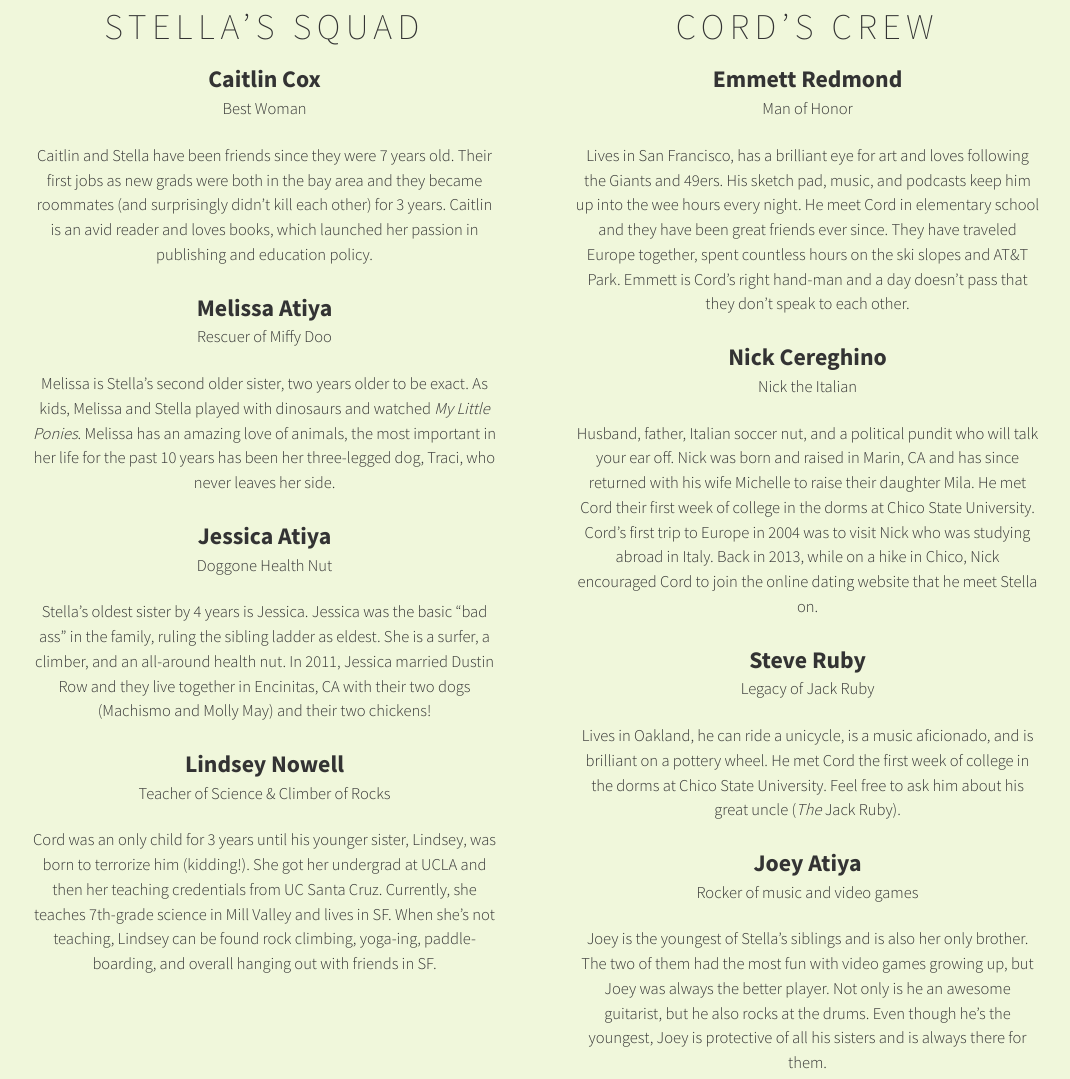
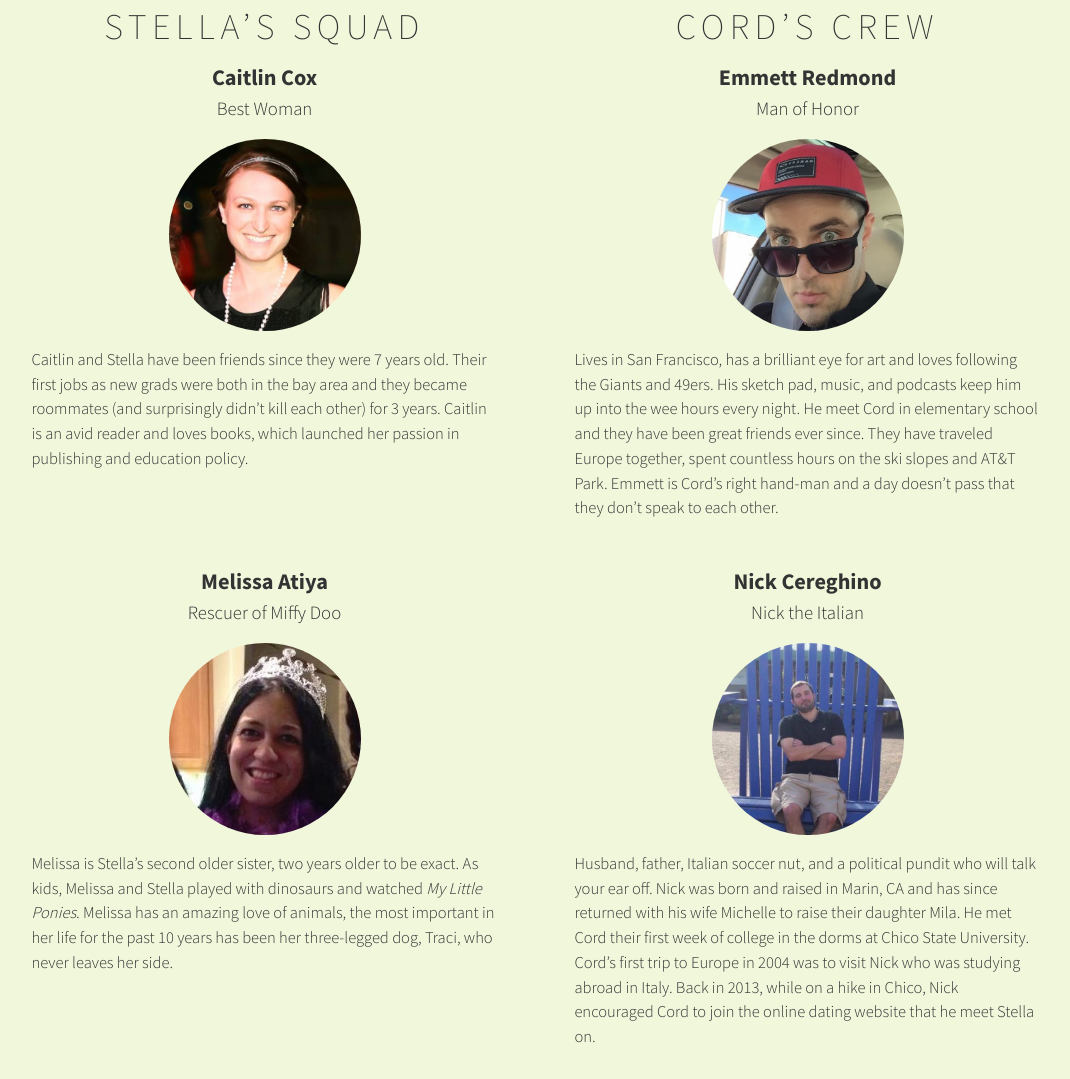
Before and after one commit to cvan/stellaandcord, a website: page index.html in a window 1280 px wide. Shown: the part 2546-3625 px from the top of the page, without its empty margins (104-1174 px from the left). Drawn offline with Linux system fonts and the light colour scheme.

Commit message:
stylise The Team; create square photos for members of The Team

```diff
--- a/assets/css/style.css
+++ b/assets/css/style.css
@@ -77,6 +77,14 @@ h2.heading--small {
 h2.heading--small:first-child,
 h2.heading--small + h3 {
   margin-top: 0;
+}
+
+h4 {
+  font-size: calc(1.15rem + .75vw);
+}
+
+.copy .person__title {
+  font-size: calc(0.95rem + .65vw);
 }
 
 .std {
@@ -379,8 +387,16 @@ img {
   padding: 0 3vw;
 }
 
+.person__img {
+  border-radius: 50%;
+  display: block;
+  margin: 1.5rem auto;
+  max-height: 15vw;
+  max-width: 15vw;
+}
+
 .person__item + .person__item {
-  padding-top: 2rem;
+  padding-top: 4rem;
 }
 
 @media (max-width: 600px) {
@@ -417,6 +433,16 @@ img {
     width: 100%;
   }
 
+  .person__item {
+    /* To override `min-height` set by JS. */
+    min-height: auto !important;
+  }
+
+  .person__img {
+    max-height: 25vw;
+    max-width: 25vw;
+  }
+
   .gallery__item {
     flex-basis: 50%;
   }
--- /dev/null
+++ b/assets/js/main.js
@@ -0,0 +1,45 @@
+(function () {
+
+function toArray (obj) {
+  return Array.prototype.slice.apply(obj);
+}
+
+function $ (selector, parent) {
+  parent = parent || document;
+  return parent.querySelector(selector);
+}
+
+function $$ (selector, parent) {
+  parent = parent || document;
+  return toArray(parent.querySelectorAll(selector));
+}
+
+function equalisePersonItems () {
+  // It would be too much hassle and would result in unsemantic markup
+  // if we split each person in a column using flexbox. So instead we
+  // set the `min-height` of the rows manually.
+  var personItems = $$('.person__item');
+  var personHeight = 0;
+
+  var personHeights = {};
+
+  personItems.forEach(function (person) {
+    personHeight = person.offsetHeight;
+    var idx = person.getAttribute('data-person-idx');
+    if (!(idx in personHeights) || personHeight > personHeights[idx]) {
+      personHeights[idx] = personHeight;
+    }
+  });
+
+  Object.keys(personHeights).forEach(function (personIdx) {
+    $$('[data-person-idx="' + personIdx + '"]').forEach(function (person) {
+      person.style.minHeight = personHeights[personIdx] + 'px';
+    });
+  });
+}
+
+equalisePersonItems();
+
+window.addEventListener('resize', equalisePersonItems);
+
+})();
--- a/index.html
+++ b/index.html
@@ -73,59 +73,67 @@
         </p>
       </div>
     </section>
-    <section id="team" class="section section--team copy copy--center">
+    <section id="team" class="section section--team copy">
       <div class="section__wrap section__wrap--max">
-        <h2>The Team</h2>
+        <h2 class="copy--center">The Team</h2>
         <div class="teams flex flex--split-parent">
 
           <div class="flex--split teams__team teams__team--stella">
-            <h3>Stella&rsquo;s Squad</h3>
+            <h3 class="copy--center">Stella&rsquo;s Squad</h3>
 
             <ul class="person">
-              <li class="person__item">
-                <h4 class="person__name">Caitlin Cox</h4>
-                <p class="person__title">Best Woman</p>
+              <li class="person__item person__item--caitlin" id="person__item--caitlin" data-person="caitlin" data-person-idx="1">
+                <h4 class="person__name copy--center">Caitlin Cox</h4>
+                <p class="person__title copy--center">Best Woman</p>
+                <img class="person__img" src="assets/img/team/stella/caitlin/photo.jpg" alt="Caitlin Cox" title="Caitlin Cox">
                 <p class="person__bio">Caitlin and Stella have been friends since they were 7 years old. Their first jobs as new grads were both in the bay area and they became roommates (and surprisingly didn’t kill each other) for 3 years.  Caitlin is an avid reader and loves books, which launched her passion in publishing and education policy.</p>
               </li>
-              <li class="person__item">
-                <h4 class="person__name">Melissa Atiya</h4>
-                <p class="person__title">Rescuer of Miffy Doo</p>
+              <li class="person__item person__item--melissa" id="person__item--melissa" data-person="melissa" data-person-idx="2">
+                <h4 class="person__name copy--center">Melissa Atiya</h4>
+                <p class="person__title copy--center">Rescuer of Miffy Doo</p>
+                <img class="person__img" src="assets/img/team/stella/melissa/photo.jpg" alt="Melissa Atiya" title="Melissa Atiya">
                 <p class="person__bio">Melissa is Stella’s second older sister, two years older to be exact. As kids, Melissa and Stella played with dinosaurs and watched <em>My Little Ponies</em>. Melissa has an amazing love of animals, the most important in her life for the past 10 years has been her three-legged dog, Traci, who never leaves her side.</p>
               </li>
-              <li class="person__item">
-                <h4 class="person__name">Jessica Atiya</h4>
-                <p class="person__title">Doggone Health Nut</p>
+              <li class="person__item person__item--jessica" id="person__item--jessica" data-person="jessica" data-person-idx="3">
+                <h4 class="person__name copy--center">Jessica Atiya</h4>
+                <p class="person__title copy--center">Doggone Health Nut</p>
+                <img class="person__img" src="assets/img/team/stella/jessica/photo.jpg" alt="Jessica Atiya" title="Jessica Atiya">
                 <p class="person__bio">Stella’s oldest sister by 4 years is Jessica. Jessica was the basic “bad ass” in the family, ruling the sibling ladder as eldest. She is a surfer, a climber, and an all-around health nut. In 2011, Jessica married Dustin Row and they live together in Encinitas, CA with their two dogs (Machismo and Molly May) and their two chickens!</p>
               </li>
-              <li class="person__item">
-                <h4 class="person__name">Lindsey Nowell</h4>
-                <p class="person__title">Teacher of Science &amp; Climber of Rocks</p>
+              <li class="person__item person__item--lindsey" id="person__item--lindsey" data-person="lindsey" data-person-idx="4">
+                <h4 class="person__name copy--center">Lindsey Nowell</h4>
+                <p class="person__title copy--center">Teacher of Science &amp; Climber of Rocks</p>
+                <img class="person__img" src="assets/img/team/stella/lindsey/photo.jpg" alt="Lindsey Nowell" title="Lindsey Nowell">
                 <p class="person__bio">Cord was an only child for 3 years until his younger sister, Lindsey, was born to terrorize him (kidding!). She got her undergrad at UCLA and then her teaching credentials from UC Santa Cruz. Currently, she teaches 7th-grade science in Mill Valley and lives in SF.  When she’s not teaching, Lindsey can be found rock climbing, yoga-ing, paddle-boarding, and overall hanging out with friends in SF.</p>
               </li>
             </ul>
           </div>
 
           <div class="flex--split teams__team teams__team--cord">
-            <h3>Cord&rsquo;s Crew</h3>
+            <h3 class="copy--center">Cord&rsquo;s Crew</h3>
             <ul class="person">
-              <li class="person__item">
-                <h4 class="person__name">Emmett Redmond</h4>
-                <p class="person__title">Man of Honor</p>
+              <li class="person__item person__item--emmett" id="person__item--emmett" data-person="emmett" data-person-idx="1">
+                <h4 class="person__name copy--center">Emmett Redmond</h4>
+                <p class="person__title copy--center">Man of Honor</p>
+                <img class="person__img" src="assets/img/team/cord/emmett/photo.jpg" alt="Emmett Redmond" title="Emmett Redmond">
                 <p class="person__bio">Lives in San Francisco, has a brilliant eye for art and loves following the Giants and 49ers. His sketch pad, music, and podcasts keep him up into the wee hours every night. He meet Cord in elementary school and they have been great friends ever since. They have traveled Europe together, spent countless hours on the ski slopes and AT&amp;T Park.  Emmett is Cord’s right hand-man and a day doesn’t pass that they don’t speak to each other.</p>
               </li>
-              <li class="person__item">
-                <h4 class="person__name">Nick Cereghino</h4>
-                <p class="person__title">Nick the Italian</p>
+              <li class="person__item person__item--nick" id="person__item--nick" data-person="nick" data-person-idx="2">
+                <h4 class="person__name copy--center">Nick Cereghino</h4>
+                <p class="person__title copy--center">Nick the Italian</p>
+                <img class="person__img" src="assets/img/team/cord/nick/photo.jpg" alt="Nick Cereghino" title="Nick Cereghino">
                 <p class="person__bio">Husband, father, Italian soccer nut, and a political pundit who will talk your ear off. Nick was born and raised in Marin, CA and has since returned with his wife Michelle to raise their daughter Mila. He met Cord their first week of college in the dorms at Chico State University. Cord’s first trip to Europe in 2004 was to visit Nick who was studying abroad in Italy. Back in 2013, while on a hike in Chico, Nick encouraged Cord to join the online dating website that he meet Stella on.</p>
               </li>
-              <li class="person__item">
-                <h4 class="person__name">Steve Ruby</h4>
-                <p class="person__title">Legacy of Jack Ruby</p>
+              <li class="person__item person__item--steve" id="person__item--steve" data-person="steve" data-person-idx="3">
+                <h4 class="person__name copy--center">Steve Ruby</h4>
+                <p class="person__title copy--center">Legacy of Jack Ruby</p>
+                <img class="person__img" src="assets/img/team/cord/steve/photo.jpg" alt="Steve Ruby" title="Steve Ruby">
                 <p class="person__bio">Lives in Oakland, he can ride a unicycle, is a music aficionado, and is brilliant on a pottery wheel. He met Cord the first week of college in the dorms at Chico State University. Feel free to ask him about his great uncle (<em>The</em> Jack Ruby).</p>
               </li>
-              <li class="person__item">
-                <h4 class="person__name">Joey Atiya</h4>
-                <p class="person__title">Rocker of music and video games</p>
+              <li class="person__item person__item--joey" id="person__item--joey" data-person="joey" data-person-idx="4">
+                <h4 class="person__name copy--center">Joey Atiya</h4>
+                <p class="person__title copy--center">Rocker of Music &amp; Video Games</p>
+                <img class="person__img" src="assets/img/team/cord/joey/photo.jpg" alt="Joey Atiya" title="Joey Atiya">
                 <p class="person__bio">Joey is the youngest of Stella’s siblings and is also her only brother. The two of them had the most fun with video games growing up, but Joey was always the better player. Not only is he an awesome guitarist, but he also rocks at the drums. Even though he’s the youngest, Joey is protective of all his sisters and is always there for them.</p>
               </li>
             </ul>
@@ -182,5 +190,6 @@
         </p>
       </div>
     </footer>
+    <script src="assets/js/main.js"></script>
   </body>
 </html>
```
Also changed, not shown: assets/img/team/cord/emmett/photo.jpg (added), assets/img/team/cord/joey/photo.jpg (added), assets/img/team/cord/nick/2015-10-09 (2)-cropped.jpg (added), assets/img/team/cord/nick/photo.jpg (added), assets/img/team/cord/steve/2015-10-09 (4)-cropped.jpg (added), assets/img/team/cord/steve/photo.jpg (added), assets/img/team/stella/caitlin/photo.jpg (added), assets/img/team/stella/jessica/jessica1-cropped.jpg (added), assets/img/team/stella/jessica/photo.jpg (added), assets/img/team/stella/lindsey/photo.jpg (added), assets/img/team/stella/melissa/photo.jpg (added).
